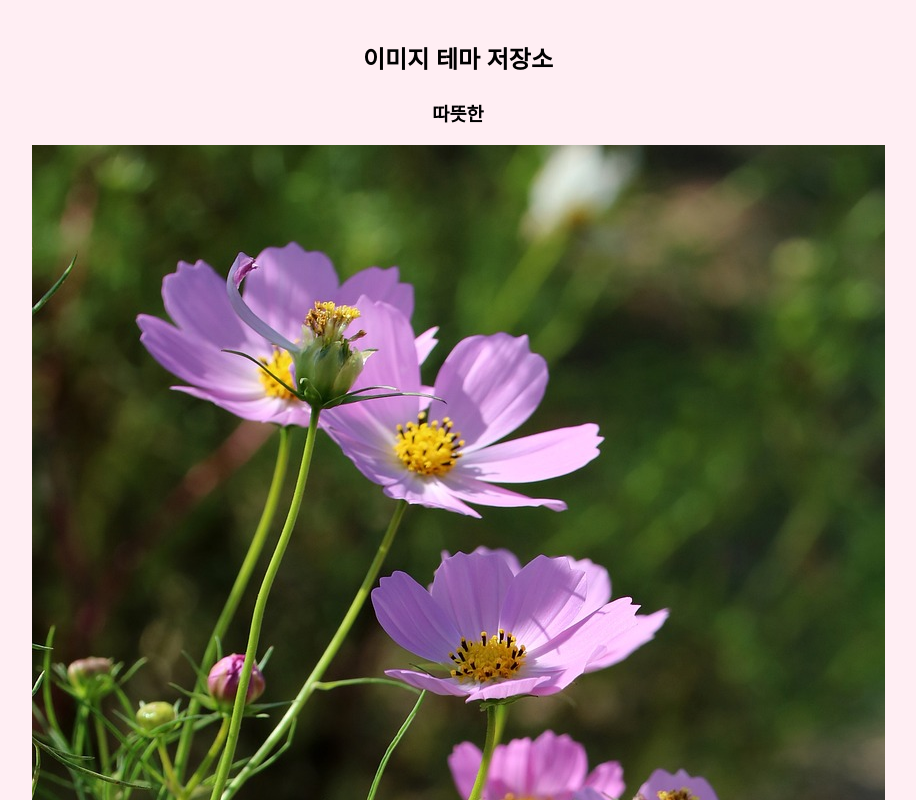
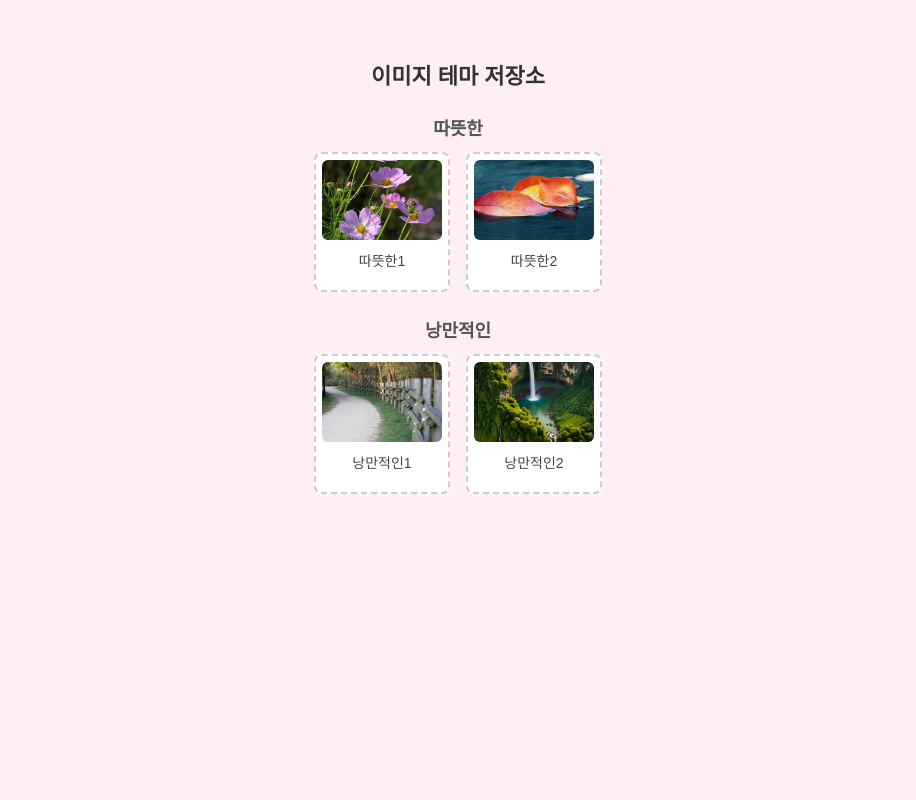
Before and after one commit to xeon-243859/ppongtok-app, a React (Vite) app: page /image/theme in a window 1280 px wide. Shown: the top 800 px of the page, without its empty margins (182-1098 px from the left). Built offline with nearby package versions, Linux system fonts and the light colour scheme.

Commit message:
feat: 이미지테마 선택 후 img-1에 반영되도록 구현

```diff
--- a/src/pages/ImageThemePage.css
+++ b/src/pages/ImageThemePage.css
@@ -1,61 +1,55 @@
+/* src/pages/ImageThemePage.css */
+
 .image-theme-container {
-    padding: 20px;
     background-color: #ffeef3;
+    padding: 40px 20px;
+    text-align: center;
     min-height: 100vh;
-    text-align: center;
-    font-family: 'Noto Sans KR', sans-serif;
+    font-family: 'Pretendard', sans-serif;
   }
 
   .image-theme-container h2 {
-    font-size: 24px;
-    font-weight: bold;
-    margin-bottom: 24px;
-  }
-
-  .theme-group {
-    display: flex;
-    flex-direction: column;
-    gap: 32px;
-    align-items: center;
-  }
-
-  .theme-group h3 {
-    font-size: 20px;
-    margin-bottom: 8px;
+    font-size: 22px;
+    margin-bottom: 20px;
     color: #333;
   }
 
-  .theme-row {
-    display: flex;
-    flex-wrap: wrap;
-    justify-content: center;
-    gap: 20px;
+  .image-theme-container h3 {
+    font-size: 18px;
+    margin: 24px 0 12px;
+    color: #555;
   }
 
-  .theme-item {
+  .image-row {
+    display: flex;
+    justify-content: center;
+    flex-wrap: wrap;
+    gap: 16px;
+  }
+
+  .image-option {
+    width: 120px;
+    cursor: pointer;
     border: 2px dashed #ccc;
     border-radius: 8px;
-    padding: 8px;
-    background: #fff;
-    width: 150px;
-    cursor: pointer;
-    transition: all 0.2s ease-in-out;
+    padding: 6px;
+    background-color: white;
+    transition: transform 0.2s;
   }
 
-  .theme-item:hover {
-    border-color: #f06292;
-    box-shadow: 0 0 10px rgba(240, 98, 146, 0.2);
+  .image-option:hover {
+    transform: scale(1.05);
   }
 
-  .theme-item img {
+  .image-option img {
     width: 100%;
-    height: 100px;
+    height: 80px;
     object-fit: cover;
-    border-radius: 4px;
+    border-radius: 6px;
   }
 
-  .theme-item div {
+  .image-option p {
     margin-top: 6px;
     font-size: 14px;
-    color: #555;
+    color: #444;
   }
```
